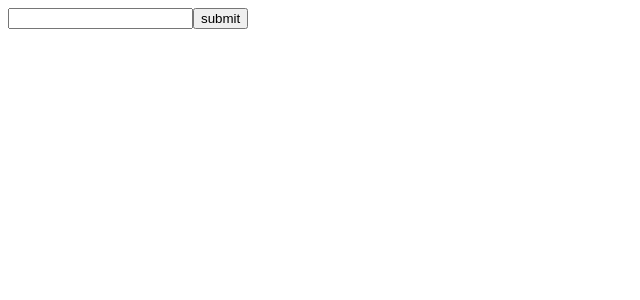
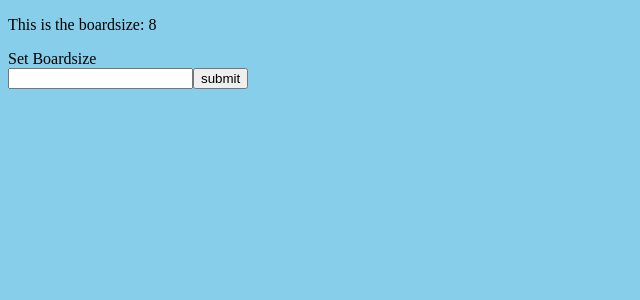
Before and after one commit to ch-brian/checkers, a Next.js app: page / in a window 1280 px wide. Shown: the top 300 px of the page, without its empty margins (0-640 px from the left). Built offline with nearby package versions, Linux system fonts and the light colour scheme.

Commit message:
removed unnecessary dependencies - global sass works

```diff
--- a/package.json
+++ b/package.json
@@ -10,6 +10,7 @@
   "dependencies": {
     "next": "9.3.6",
     "react": "16.13.1",
-    "react-dom": "16.13.1"
+    "react-dom": "16.13.1",
+    "sass": "^1.26.5"
   }
 }
--- /dev/null
+++ b/pages/_app.js
@@ -0,0 +1,7 @@
+import '../styles.scss';
+
+function MyApp({ Component, pageProps }) {
+  return <Component {...pageProps} />;
+}
+
+export default MyApp;
--- /dev/null
+++ b/pages/components/Board.jsx
@@ -0,0 +1,13 @@
+import React, { useState } from 'react';
+import Row from './Row.jsx';
+
+const Board = (props) => {
+  const { boardsize } = props;
+  return (
+    <div>
+      <p>This is the boardsize: {boardsize}</p>
+    </div>
+  );
+};
+
+export default Board;
--- /dev/null
+++ b/pages/components/Box.jsx
@@ -0,0 +1,11 @@
+import React from 'react';
+
+const Box = (props) => {
+  return (
+    <div>
+      <p>This is the box</p>
+    </div>
+  );
+};
+
+export default Box;
--- /dev/null
+++ b/pages/components/Row.jsx
@@ -0,0 +1,13 @@
+import React from 'react';
+import Box from './Box.jsx';
+
+const Row = (props) => {
+  const { Boardsize } = props;
+  return (
+    <div>
+      <p>This is the row</p>
+    </div>
+  );
+};
+
+export default Row;
--- a/pages/index.js
+++ b/pages/index.js
@@ -1,17 +1,20 @@
 import React, { useState, useEffect } from 'react';
 import Head from 'next/head';
+import Board from './components/Board.jsx';
 
 const App = () => {
   const [boardsize, setBoardsize] = useState(8);
-  const [boardsizeInput, setBoardsizeInput] = useState(0);
+  const [boardsizeInput, setBoardsizeInput] = useState('');
 
   useEffect(() => {
     console.log(boardsize);
+    console.log(typeof boardsize);
   });
 
   function handleBoardsizeChange(e) {
     e.preventDefault();
-    setBoardsize(boardsizeInput);
+    setBoardsize(parseInt(boardsizeInput));
+    setBoardsizeInput('');
   }
 
   function handleBoardsizeInputChange(e) {
@@ -24,11 +27,14 @@ const App = () => {
       <Head>
         <title>Checkerboard</title>
       </Head>
+      <Board boardsize={boardsize} />
       <form id='boardsizeForm' onSubmit={handleBoardsizeChange}>
+        <label>Set Boardsize</label> <br />
         <input
           type='text'
           id='boardsizeInput'
           onChange={handleBoardsizeInputChange}
+          value={boardsizeInput}
         ></input>
         <input type='submit' value='submit'></input>
       </form>
--- /dev/null
+++ b/styles.scss
@@ -0,0 +1,3 @@
+body {
+  background-color: skyblue;
+}
```
Also changed, not shown: 1 other file (tests, documents, lock files or other folders).
